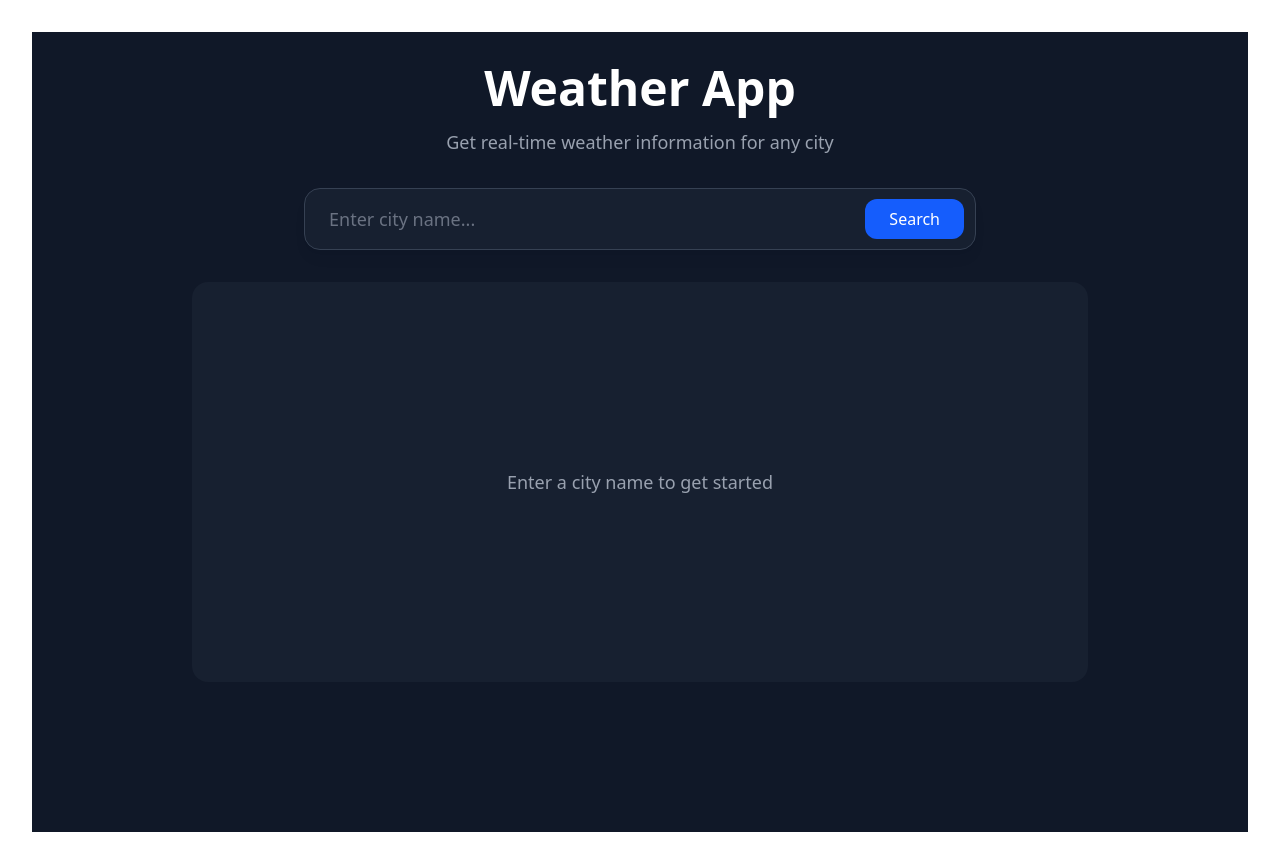
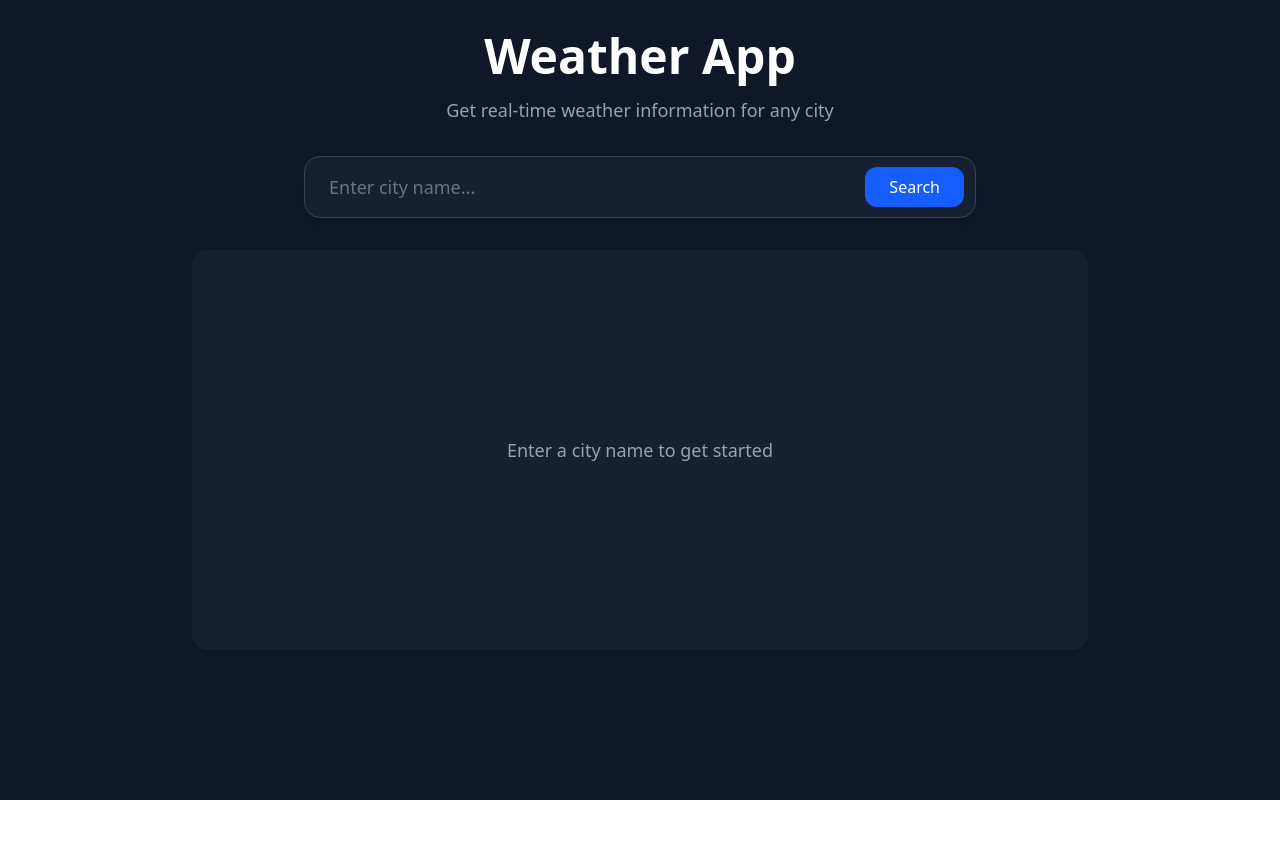
Before and after one commit to faditya-start/weatherApp, a React (Vite) app: page / in a window 1280 px wide. After the commit the page ends 800 px from the top, so only its background shows below. Built offline with nearby package versions, Linux system fonts and the light colour scheme; no server answers.

Commit message:
fix: Ensure background color covers entire viewport

```diff
--- a/src/App.tsx
+++ b/src/App.tsx
@@ -64,10 +64,10 @@ const WeatherApp: React.FC = () => {
   }, [])
 
   return (
-    <div className={`min-h-screen transition-colors duration-300 ${
+    <div className={`min-h-screen w-full fixed inset-0 transition-colors duration-300 ${
       isDark ? 'bg-gray-900 text-white' : 'bg-gray-50 text-gray-900'
     }`}>
-      <div className="container mx-auto px-4 py-8">
+      <div className="container mx-auto px-4 py-8 h-full overflow-auto">
         <div className="max-w-4xl mx-auto space-y-8">
           <header className="text-center space-y-4">
             <h1 className={`text-4xl md:text-5xl font-bold ${
```
